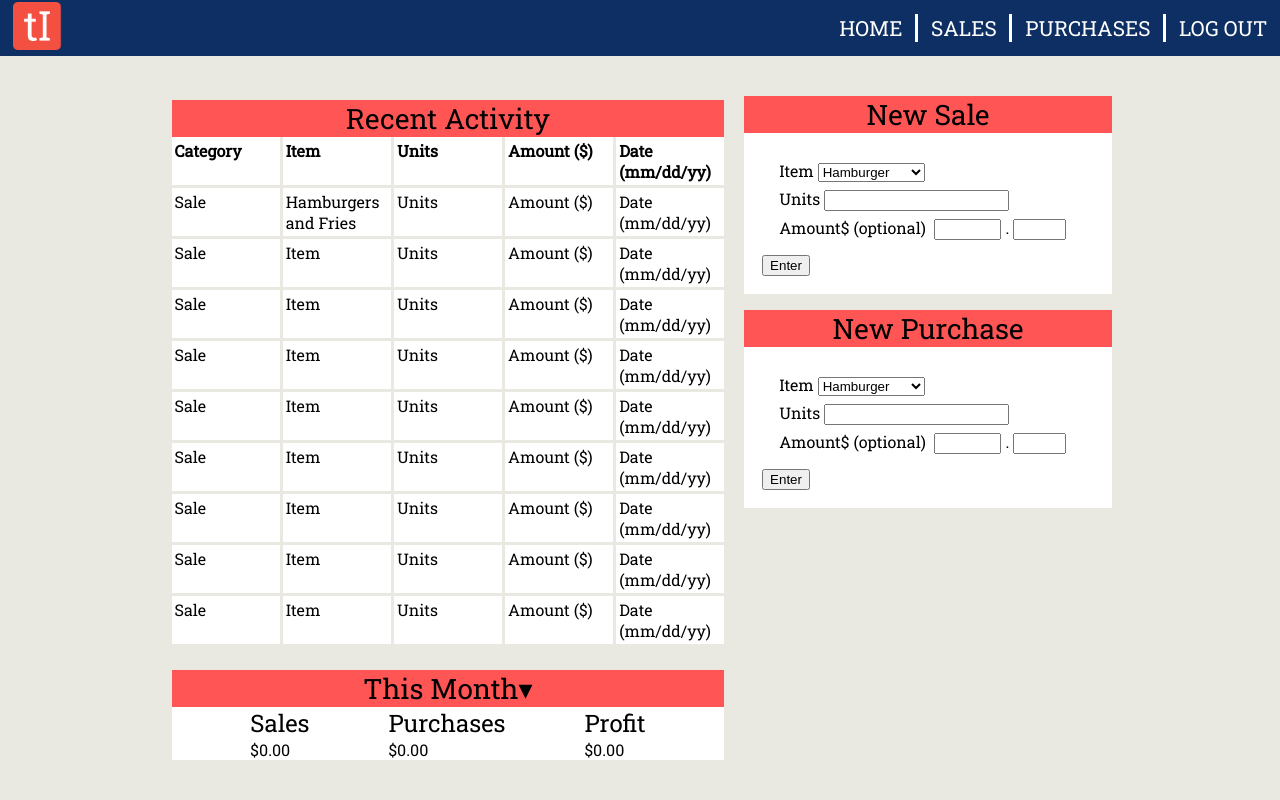
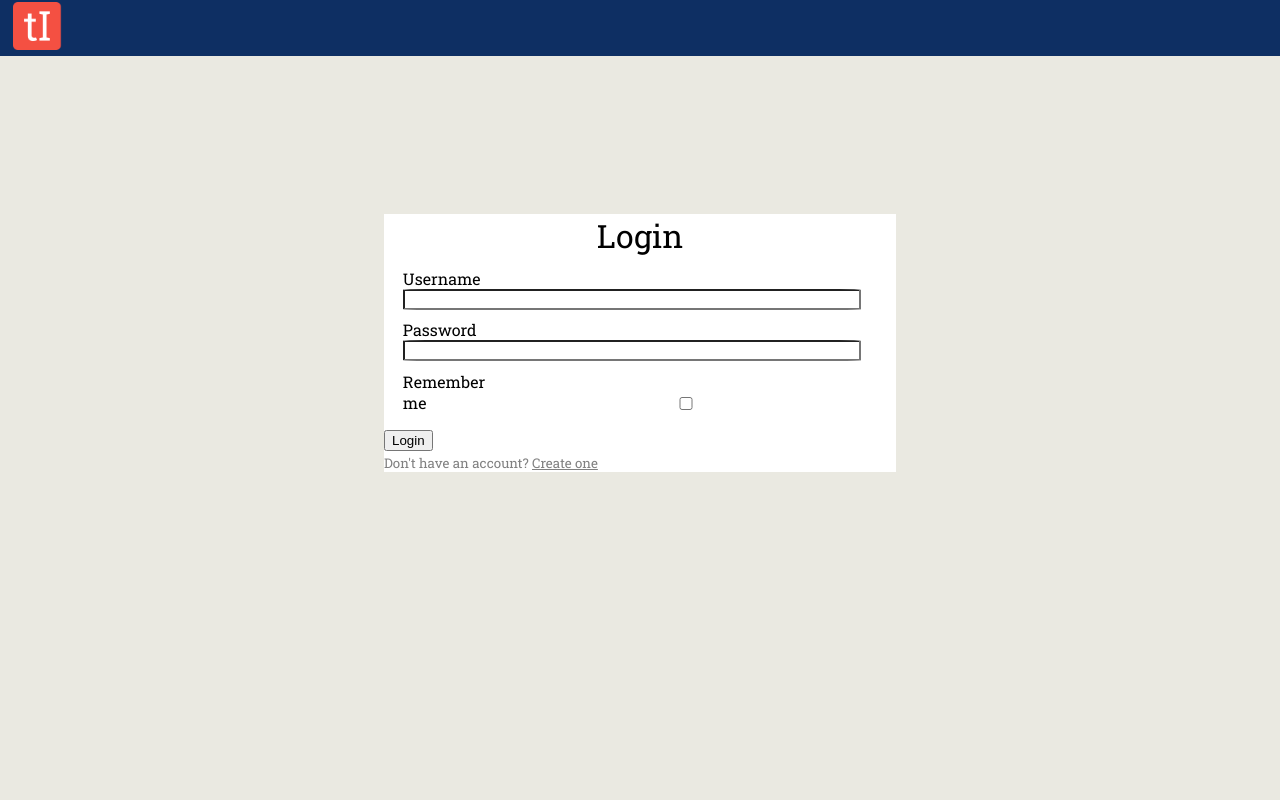
Before and after one commit to jhanreg11/trackIt, a Flask app: page / in a window 1280 px wide. Run offline with Flask 2, Linux system fonts and the light colour scheme; some libraries are stand-ins or nearby versions.

Commit message:
created login system with flask-login

```diff
--- a/trackIt/__init__.py
+++ b/trackIt/__init__.py
@@ -2,6 +2,7 @@ from datetime import datetime
 from flask import Flask
 from flask_sqlalchemy import SQLAlchemy
 from flask_bcrypt import Bcrypt
+from flask_login import LoginManager
 
 app = Flask(__name__)
 
@@ -9,5 +10,7 @@ app.config['SECRET_KEY'] = '31f214ac7307802de7160100ec7a549b'
 app.config['SQLALCHEMY_DATABASE_URI'] = 'sqlite:///site.db'
 db = SQLAlchemy(app)
 bcrypt = Bcrypt()
+login_manager = LoginManager(app)
+login_manager.login_view = 'login'
 
 from trackIt import routes
--- a/trackIt/routes.py
+++ b/trackIt/routes.py
@@ -1,21 +1,25 @@
 from flask import render_template, flash, redirect, url_for
+from flask_login import login_user, current_user, logout_user, login_required
 from trackIt.models import User, Item, Entry
 from trackIt import app, db, bcrypt
 from trackIt.forms import NewEntryForm, LoginForm, RegistrationForm
 
 
-@app.route("/", methods=['GET' ,'POST'])
+@app.route("/home", methods=['GET' ,'POST'])
+@login_required
 def home():
 	return render_template('index.html', saleForm=NewEntryForm(), purchForm=NewEntryForm())
 
-@app.route('/login', methods=['GET', 'POST'])
+@app.route('/', methods=['GET', 'POST'])
 def login():
-	form = LoginForm();
+	form = LoginForm()
 	if form.validate_on_submit():
-		username = form.username.data
-		password = form.password.data
-		users = User.query.all()
-		return redirect(url_for('home'))
+		user = User.query.filter_by(username=form.username.data).first()
+		if user and bcrypt.check_password_hash(user.password, form.password.data):
+			login_user(user, remember=form.remember.data)
+			return redirect(url_for('home'))
+		else:
+			flash('Login Unsuccessful', 'failure')
 	return render_template('login.html', form=form)
 
 @app.route('/register', methods=['GET', 'POST'])
@@ -30,3 +34,8 @@ def register():
 		return redirect(url_for('login'))
 	print(form.errors)
 	return render_template('register.html', form=form)
+
+@app.route('/logout')
+def logout():
+	logout_user()
+	return redirect(url_for('home'))
--- a/trackIt/static/css/index.css
+++ b/trackIt/static/css/index.css
@@ -76,6 +76,11 @@ body {
 	border-color: #657a35;
 }
 
+.alert-failure {
+	background: #ffa5a5;
+	border-color: red;
+}
+
 form > fieldset {
 	border-style: none;
 }
--- a/trackIt/templates/index.html
+++ b/trackIt/templates/index.html
@@ -15,7 +15,7 @@
         <div id="nav-bar">
             <div class="nav-logo"><img src="../static/img/favicon.png"/></div>
             <div class="nav-items">
-                <div class="nav-item first"><a href="index.html">HOME</a></div>
+                <div class="nav-item first"><a href="{{ url_for('home') }}">HOME</a></div>
                 <div class="nav-item"><a href="">SALES</a></div>
                 <div class="nav-item"><a href="">PURCHASES</a></div>
                 <div class="nav-item"><a href="{{ url_for('login') }}">LOG OUT</a></div>
@@ -30,6 +30,8 @@
                 {% endfor %}
             {% endif %}
         {% endwith %}
+        {{ current_user.username }}
+
         <div id="body">
             <div class="left half">
                 <div id="recent-activity" class="section">
--- a/trackIt/templates/login.html
+++ b/trackIt/templates/login.html
@@ -15,6 +15,15 @@
         <div id="nav-bar">
             <div class="nav-logo"><img src="../static/img/favicon.png"/></div>
         </div>
+        {% with messages = get_flashed_messages(with_categories=true) %}
+            {% if messages: %}
+                {% for category, message in messages %}
+                    <div class="alert alert-{{category}}">
+                        {{ message }}
+                    </div>
+                {% endfor %}
+            {% endif %}
+        {% endwith %}
 
         <div class="section" id="login">
             <form method="POST" action="">
@@ -24,10 +33,24 @@
                     <div class="login-item">
                         {{ form.username.label(class="form-label") }}
                         {{ form.username(class="form-input") }}
+                        {% if form.username.errors %}
+                            <div class='invalid'>
+                                {% for error in form.username.errors %}
+                                    <span>{{ error }}</span>
+                                    {% endfor %}
+                            </div>
+                        {% endif %}
                     </div>
                     <div class="login-item">
                         {{ form.password.label(class="form-label") }}
                         {{ form.password(class="form-input") }}
+                        {% if form.password.errors %}
+                            <div class='invalid'>
+                                {% for error in form.password.errors %}
+                                    <span>{{ error }}</span>
+                                    {% endfor %}
+                            </div>
+                        {% endif %}
                     </div>
                     <div class="login-item remember">
                         {{ form.remember.label(class="form-label") }}
```
Also changed, not shown: trackIt/models.py (+7 -2 lines), trackIt/site.db.
